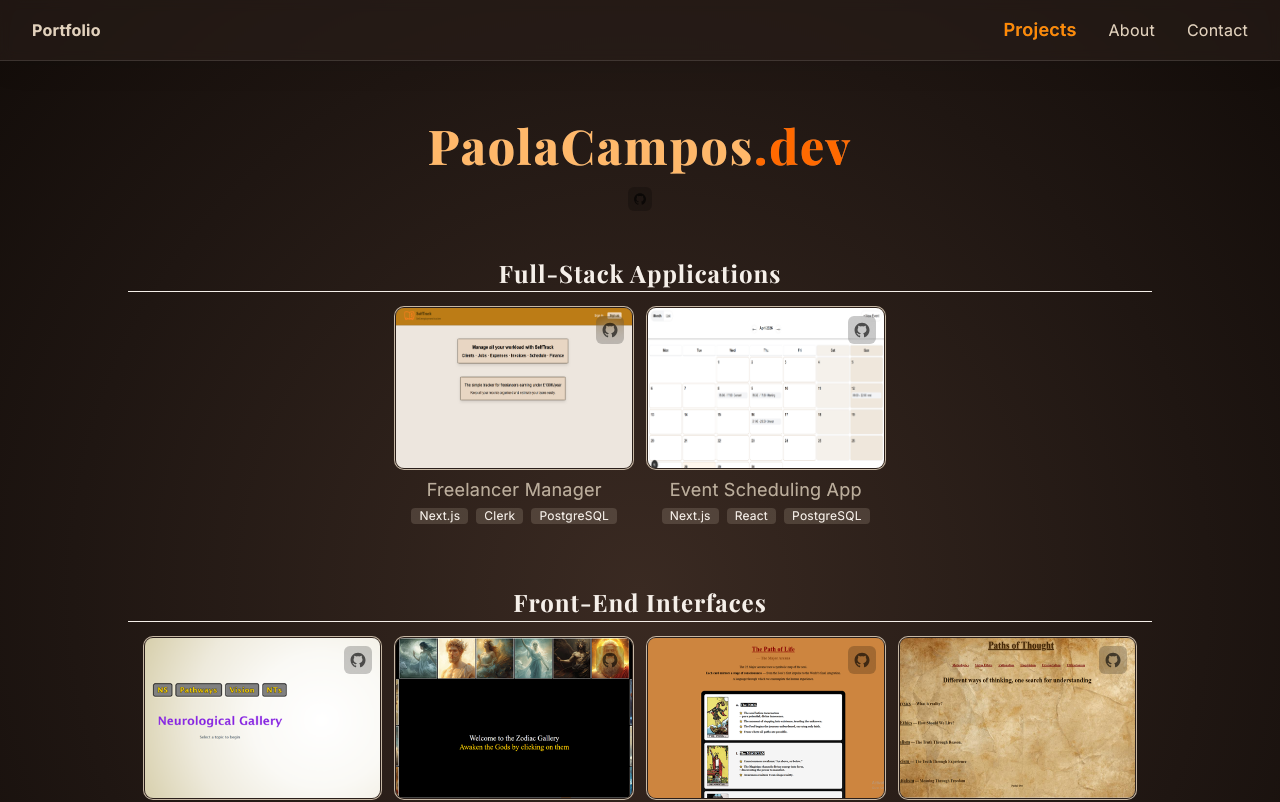
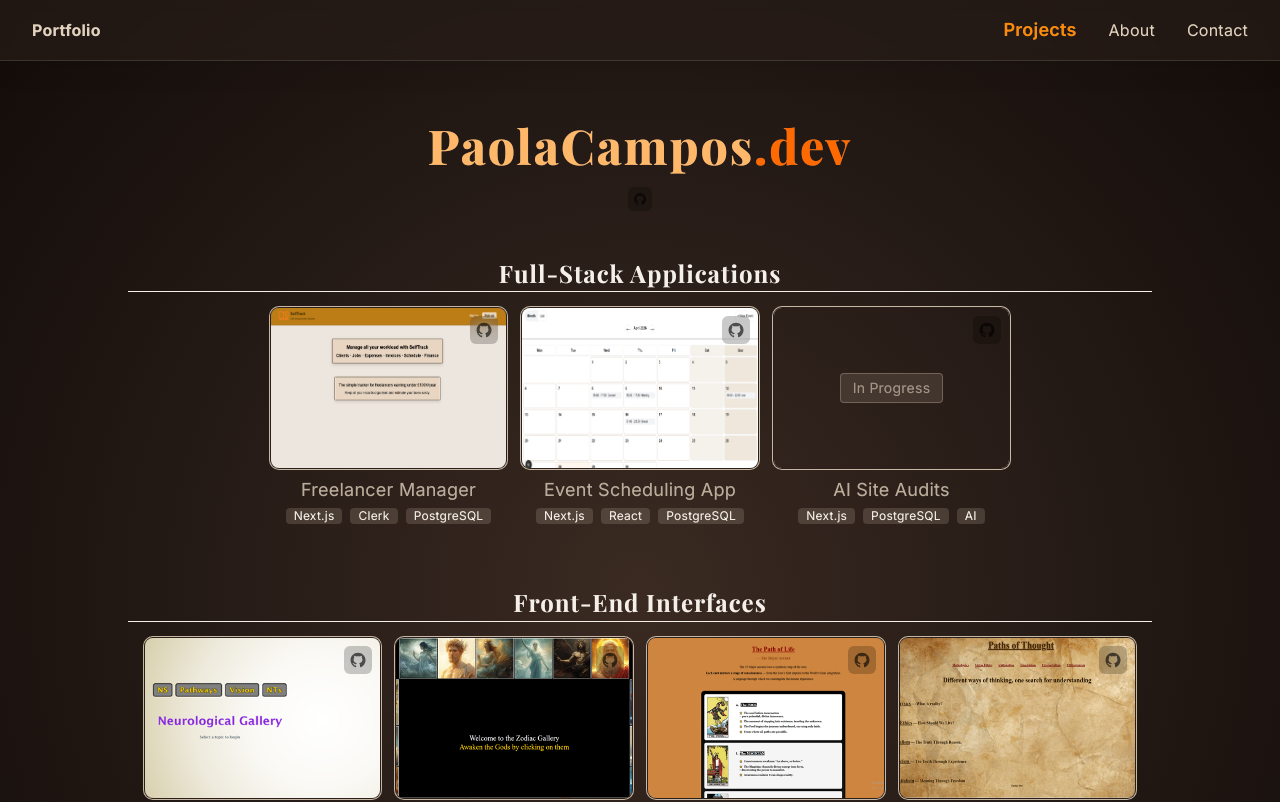
Before and after one commit to paolacampos-dev/portfolio, a Next.js app: page /projects in a window 1280 px wide. Shown: the top 802 px of the page. Built offline with nearby package versions, Linux system fonts and the light colour scheme; a web font is replaced by a local one.

Commit message:
Refactor portfolio layout, add project sections and in-progress card

```diff
--- a/src/components/ProjectCard.tsx
+++ b/src/components/ProjectCard.tsx
@@ -1,14 +1,4 @@
-type Project = {
-    id: number
-    title: string
-    type: string
-    image?: string
-    alt?: string
-    github?: string
-    live?: string
-    description: string
-    tech: string[]
-}
+import { Project } from "@/types/project"
 
 export default function ProjectCard({ project } : {project: Project}) {
     const image = project.image
@@ -31,12 +21,18 @@ export default function ProjectCard({ project } : {project: Project}) {
                     className="absolute inset-0 z-10" />
                 )}
 
-                {image && (
-                <img
-                    src={image}
-                    alt={project.alt || ""}
-                    className="w-full h-full object-cover group-hover:scale-105 transition"
-                />
+                {image ? (
+                    <img
+                        src={image}
+                        alt={project.alt || ""}
+                        className="w-full h-full object-cover transition-transform duration-150 delay-75 hover:scale-105"
+                    />
+                ) : (
+                    <div className="w-full h-full flex items-center justify-center opacity-80">
+                        <span className="text-sm text-[#c7b8a5]/90 border border-[#c7b8a5]/45 px-3 py-1 rounded bg-[#c7b8a5]/20">
+                            In Progress
+                        </span>
+                    </div>
                 )}
             </div>
 
--- a/src/data/projectsData.js
+++ b/src/data/projectsData.ts
@@ -1,4 +1,6 @@
-const projectsData = [
+import { Project } from "@/types/project"
+
+const projectsData: Project[] = [
     {
         id: 1,
         title: "Self-Employment Tracker",
@@ -76,6 +78,17 @@ const projectsData = [
         description: "Custom WordPress Site",
         tech: ["WP", "Gutenberg"]
     },
+    {
+        id: 8,
+        title: "SitePulse",
+        type: "fullstack",
+        image: "",
+        alt: "",
+        github: "https://github.com/paolacampos-dev/sitepulse",
+        live: "",
+        description: "AI Site Audits",
+        tech: ["Next.js", "PostgreSQL", "AI"]
+    }
 ];
 
 export default projectsData;
--- /dev/null
+++ b/src/types/project.ts
@@ -0,0 +1,11 @@
+export type Project = {
+    id: number
+    title: string
+    type: "fullstack" | "frontend" | "wordpress"
+    image?: string
+    alt?: string
+    github?: string
+    live?: string
+    description: string
+    tech: string[]
+}
```
Also changed, not shown: src/components/ProjectSection.tsx (+1 -15 lines).
